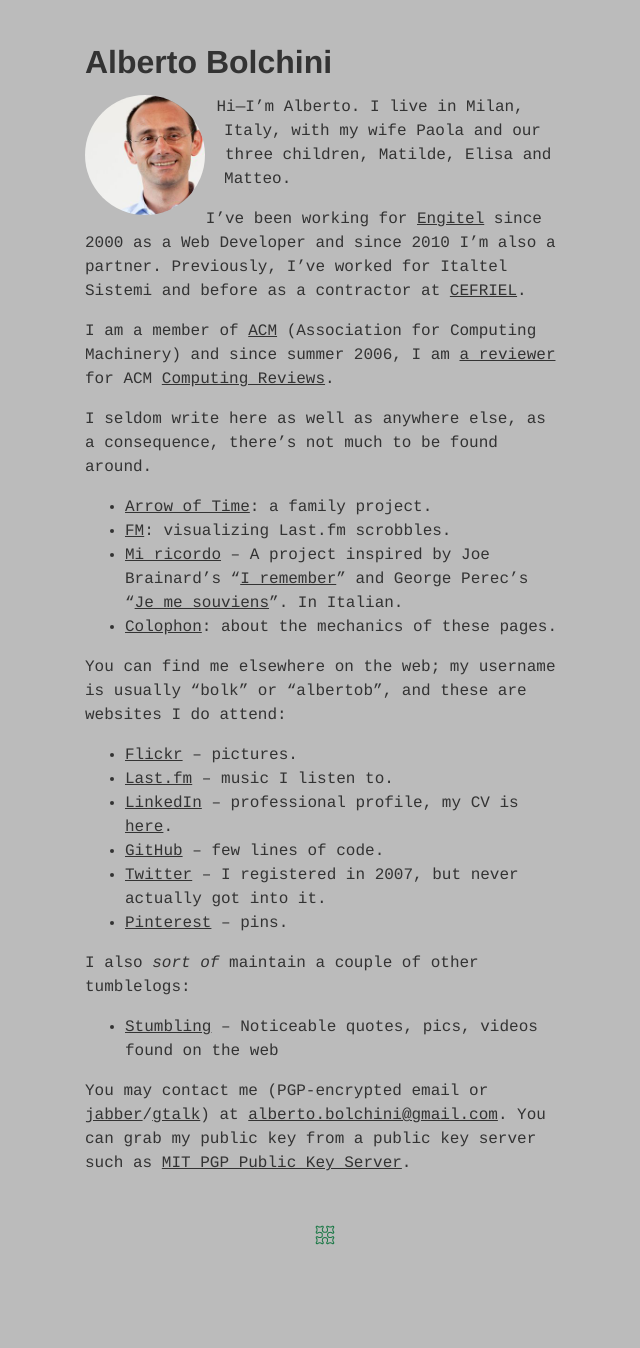
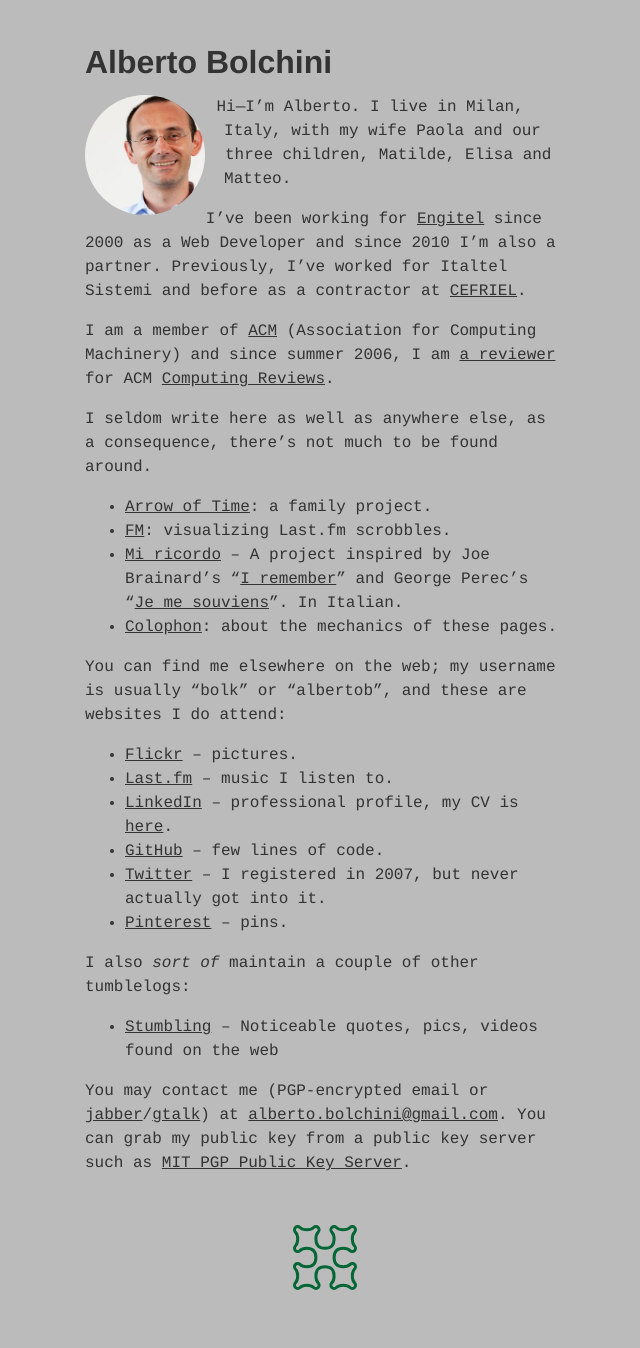
Before and after one commit to bolk/bolk.github.com, a Jekyll site: the page built from index.md, in a window 1280 px wide. Shown: the whole page, without its empty margins (315-955 px from the left). Built offline with Jekyll 4.4.1, drawn with Linux system fonts in a browser that asks for light colours; before the commit the page ends 1303 px from its top, so only the background shows below that.

Commit message:
Changed png into svg

```diff
--- a/_layouts/default.html
+++ b/_layouts/default.html
@@ -25,7 +25,7 @@
 		{% endif %}
 	</section>
 	<footer>
-			<img src="/img/sierpinsky-curve-linusmat.png" alt="" />
+			<img src="/img/sierpinski.svg" alt="" />
 	</footer>
 	{% include analytics.html %}
   <link href="/css/style.css" rel="stylesheet">
--- a/_layouts/home.html
+++ b/_layouts/home.html
@@ -23,7 +23,7 @@
 		{{content}}
 	</section>
 	<footer>
-			<img src="/img/sierpinsky-curve-linusmat.png" alt="" />
+			<img src="/img/sierpinski.svg" alt="" />
 	</footer>
 	{% include analytics.html %}
 	{% include social-profiles.html %}
--- a/_layouts/miricordo.html
+++ b/_layouts/miricordo.html
@@ -9,7 +9,6 @@
   {% capture styles %}
   {% include inline.scss %}
   {% endcapture %}
-
   <style>
   {{ styles | scssify }}
   </style>
@@ -34,7 +33,7 @@
 	<nav><a href="/" class="unstyled">← back home</a></nav>
 
 	<footer>
-			<img src="/img/sierpinsky-curve-linusmat.png" alt="" />
+			<img src="/img/sierpinski.svg" alt="" />
 	</footer>
 	{% include analytics.html %}
   <link href="/css/style.css" rel="stylesheet">
```
Also changed, not shown: img/sierpinski.svg (added), img/sierpinsky-curve-linusmat.png (deleted).
